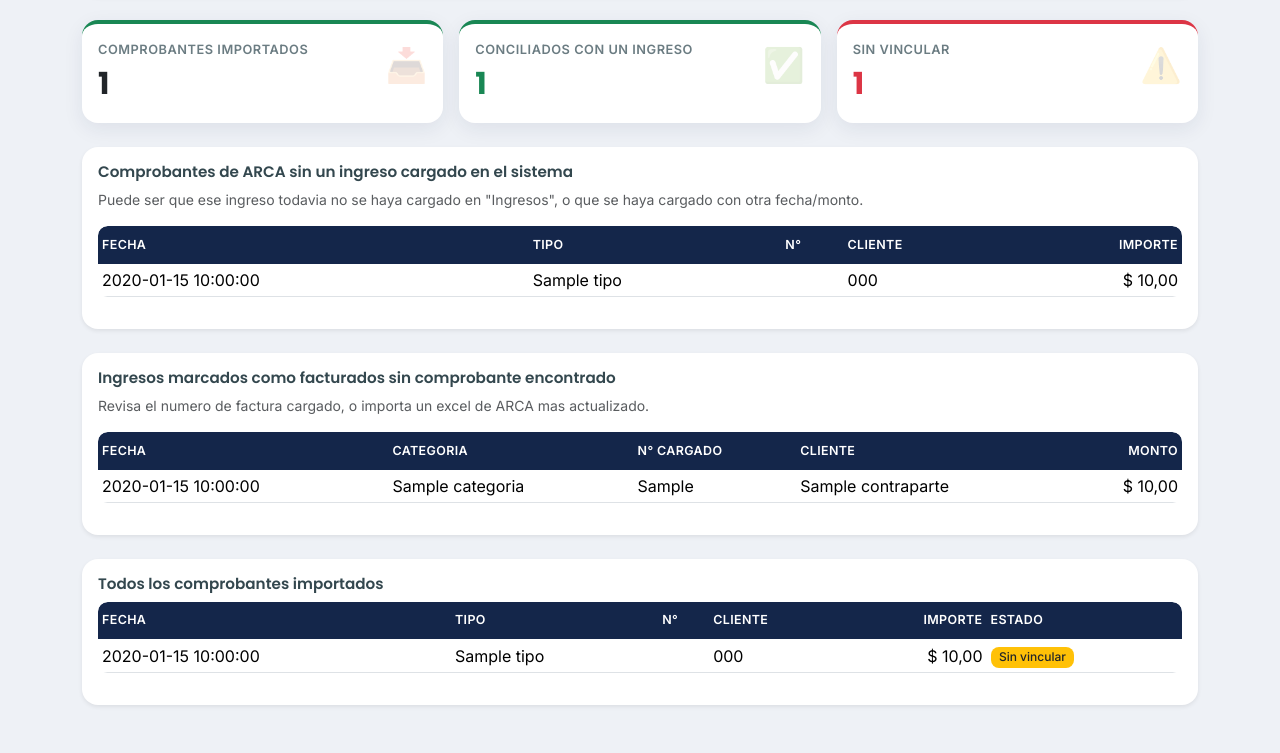
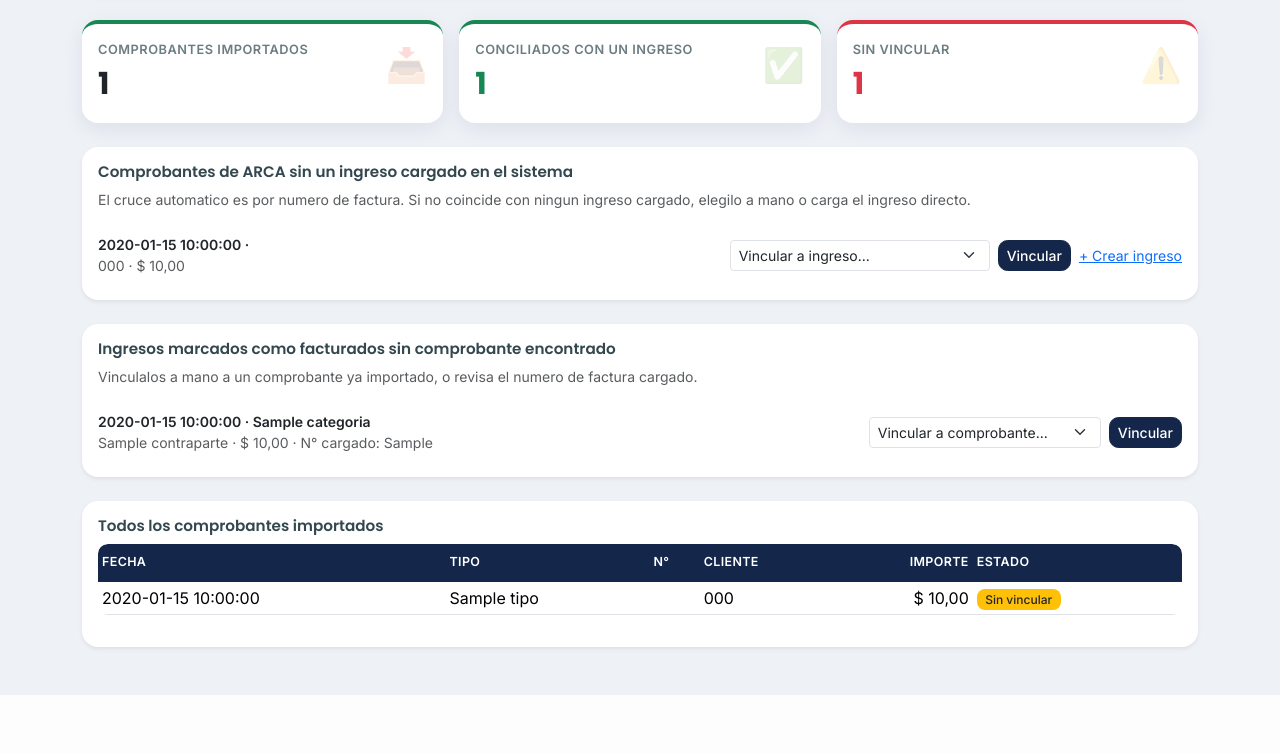
Before and after one commit to FacuG1294/lavanderia-contable, a Flask app: template templates/facturacion.html in a window 1280 px wide. Shown: the part 216-969 px from the top of the page. After the commit the page ends 911 px from the top, so only its background shows below. Run offline with Flask 3, Linux system fonts and the light colour scheme; the template is opened without the code that fills it: most values are stand-ins (such as "Sample title", 1, 10 or a date in 2020); parts of the project's set-up code (start-up, migrations or seed data) failed here and were passed over; some libraries are stand-ins or nearby versions.

Commit message:
Add files via upload

```diff
--- a/templates/facturacion.html
+++ b/templates/facturacion.html
@@ -52,23 +52,27 @@
 <div class="card shadow-sm mb-4">
   <div class="card-body">
     <h6 class="card-title">Comprobantes de ARCA sin un ingreso cargado en el sistema</h6>
-    <p class="small text-muted">Puede ser que ese ingreso todavia no se haya cargado en "Ingresos", o que se haya cargado con otra fecha/monto.</p>
-    <div class="table-responsive">
-      <table class="table table-sm table-hover">
-        <thead><tr><th>Fecha</th><th>Tipo</th><th>N°</th><th>Cliente</th><th class="text-end">Importe</th></tr></thead>
-        <tbody>
-          {% for c in comprobantes_sin_ingreso %}
-          <tr>
-            <td>{{ c.fecha }}</td>
-            <td>{{ c.tipo }}</td>
-            <td>{{ formatear_numero(c.punto_venta, c.numero_desde) }}</td>
-            <td>{{ c.receptor_nombre or "Consumidor Final" }}</td>
-            <td class="text-end">$ {{ "{:,.2f}".format(c.importe_total or 0).replace(",", "X").replace(".", ",").replace("X", ".") }}</td>
-          </tr>
+    <p class="small text-muted">El cruce automatico es por numero de factura. Si no coincide con ningun ingreso cargado, elegilo a mano o carga el ingreso directo.</p>
+    {% for c in comprobantes_sin_ingreso %}
+    <div class="d-flex align-items-center gap-2 flex-wrap py-2 {{ 'border-top' if not loop.first }}">
+      <div class="flex-grow-1" style="min-width:200px;">
+        <div class="fw-semibold small">{{ c.fecha }} &middot; {{ formatear_numero(c.punto_venta, c.numero_desde) }}</div>
+        <div class="small text-muted">{{ c.receptor_nombre or "Consumidor Final" }} &middot; $ {{ "{:,.2f}".format(c.importe_total or 0).replace(",", "X").replace(".", ",").replace("X", ".") }}</div>
+      </div>
+      <form method="post" action="{{ url_for('facturacion_vincular') }}" class="d-flex gap-2">
+        <input type="hidden" name="comprobante_id" value="{{ c.id }}">
+        <select name="ingreso_id" class="form-select form-select-sm" style="max-width:260px;" required>
+          <option value="">Vincular a ingreso...</option>
+          {% for ing in ingresos_vinculables %}
+          <option value="{{ ing.id }}">{{ ing.fecha }} · {{ ing.categoria }} · $ {{ "{:,.0f}".format(ing.monto).replace(",", ".") }}{{ " · " + ing.contraparte if ing.contraparte }}</option>
           {% endfor %}
-        </tbody>
-      </table>
+        </select>
+        <button type="submit" class="btn btn-sm btn-dark text-nowrap">Vincular</button>
+      </form>
+      <a href="{{ url_for('ingresos', prefill_fecha=c.fecha, prefill_monto='%.2f'|format(c.importe_total or 0), prefill_contraparte=c.receptor_nombre or '', prefill_numero_factura=formatear_numero(c.punto_venta, c.numero_desde)) }}"
+         class="small text-nowrap">+ Crear ingreso</a>
     </div>
+    {% endfor %}
   </div>
 </div>
 {% endif %}
@@ -77,23 +81,29 @@
 <div class="card shadow-sm mb-4">
   <div class="card-body">
     <h6 class="card-title">Ingresos marcados como facturados sin comprobante encontrado</h6>
-    <p class="small text-muted">Revisa el numero de factura cargado, o importa un excel de ARCA mas actualizado.</p>
-    <div class="table-responsive">
-      <table class="table table-sm table-hover">
-        <thead><tr><th>Fecha</th><th>Categoria</th><th>N° cargado</th><th>Cliente</th><th class="text-end">Monto</th></tr></thead>
-        <tbody>
-          {% for i in ingresos_sin_comprobante %}
-          <tr>
-            <td>{{ i.fecha }}</td>
-            <td>{{ i.categoria }}</td>
-            <td>{{ i.numero_factura or "-" }}</td>
-            <td>{{ i.contraparte or "-" }}</td>
-            <td class="text-end">$ {{ "{:,.2f}".format(i.monto).replace(",", "X").replace(".", ",").replace("X", ".") }}</td>
-          </tr>
+    <p class="small text-muted">Vinculalos a mano a un comprobante ya importado, o revisa el numero de factura cargado.</p>
+    {% for i in ingresos_sin_comprobante %}
+    <div class="d-flex align-items-center gap-2 flex-wrap py-2 {{ 'border-top' if not loop.first }}">
+      <div class="flex-grow-1" style="min-width:200px;">
+        <div class="fw-semibold small">{{ i.fecha }} &middot; {{ i.categoria }}</div>
+        <div class="small text-muted">{{ i.contraparte or "-" }} &middot; $ {{ "{:,.2f}".format(i.monto).replace(",", "X").replace(".", ",").replace("X", ".") }} &middot; N° cargado: {{ i.numero_factura or "-" }}</div>
+      </div>
+      {% if comprobantes_sin_ingreso %}
+      <form method="post" action="{{ url_for('facturacion_vincular') }}" class="d-flex gap-2">
+        <input type="hidden" name="ingreso_id" value="{{ i.id }}">
+        <select name="comprobante_id" class="form-select form-select-sm" style="max-width:260px;" required>
+          <option value="">Vincular a comprobante...</option>
+          {% for c in comprobantes_sin_ingreso %}
+          <option value="{{ c.id }}">{{ c.fecha }} · {{ formatear_numero(c.punto_venta, c.numero_desde) }} · $ {{ "{:,.0f}".format(c.importe_total or 0).replace(",", ".") }}</option>
           {% endfor %}
-        </tbody>
-      </table>
+        </select>
+        <button type="submit" class="btn btn-sm btn-dark text-nowrap">Vincular</button>
+      </form>
+      {% else %}
+      <span class="small text-muted">No hay comprobantes sin vincular para elegir.</span>
+      {% endif %}
     </div>
+    {% endfor %}
   </div>
 </div>
 {% endif %}
@@ -104,7 +114,7 @@
     <div class="table-responsive">
       <table class="table table-sm table-hover align-middle">
         <thead>
-          <tr><th>Fecha</th><th>Tipo</th><th>N°</th><th>Cliente</th><th class="text-end">Importe</th><th>Estado</th></tr>
+          <tr><th>Fecha</th><th>Tipo</th><th>N°</th><th>Cliente</th><th class="text-end">Importe</th><th>Estado</th><th></th></tr>
         </thead>
         <tbody>
           {% for c in comprobantes %}
@@ -121,9 +131,17 @@
                 <span class="badge bg-warning text-dark">Sin vincular</span>
               {% endif %}
             </td>
+            <td>
+              {% if c.conciliado %}
+              <form method="post" action="{{ url_for('facturacion_desvincular') }}" onsubmit="return confirm('¿Desvincular este comprobante del ingreso?');">
+                <input type="hidden" name="comprobante_id" value="{{ c.id }}">
+                <button type="submit" class="btn btn-sm btn-outline-secondary">Desvincular</button>
+              </form>
+              {% endif %}
+            </td>
           </tr>
           {% else %}
-          <tr><td colspan="6" class="text-center text-muted">Todavia no importaste ningun comprobante.</td></tr>
+          <tr><td colspan="7" class="text-center text-muted">Todavia no importaste ningun comprobante.</td></tr>
           {% endfor %}
         </tbody>
       </table>
```
